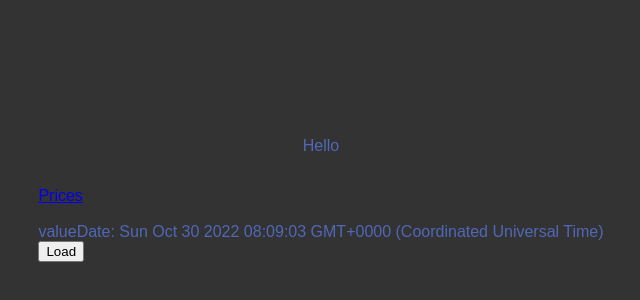
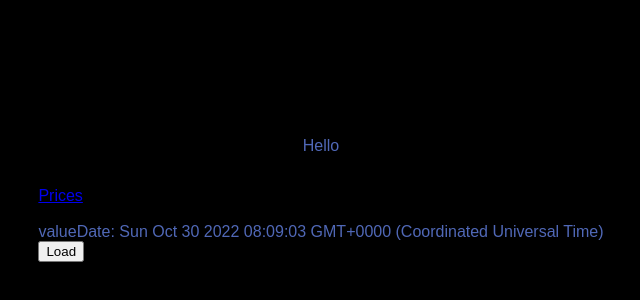
Before and after one commit to atlemagnussen/elprices, a SvelteKit app in the folder svelte-kit/: page / in a window 1280 px wide. Shown: the part 72-372 px from the top of the page, without its empty margins (319-959 px from the left). Built offline with nearby package versions, Linux system fonts and the light colour scheme.

Commit message:
make black

```diff
--- a/svelte-kit/src/routes/styles.css
+++ b/svelte-kit/src/routes/styles.css
@@ -7,6 +7,7 @@
 	--color-bg-0: #222;
 	--color-bg-1: #333;
 	--color-bg-2: #111;
+	--color-bg-black: #000;
 	--color-theme-1: #ff3e00;
 	--color-theme-2: #40b3ff;
 	--color-text-main: #5068b7;
@@ -27,7 +28,7 @@ body {
 	min-height: 100vh;
 	margin: 0;
 	background-attachment: fixed;
-	background-color: var(--color-bg-1);
+	background-color: var(--color-bg-black);
 	background-size: 100vw 100vh;
 	color: var(--color-text-main);
 }
```
